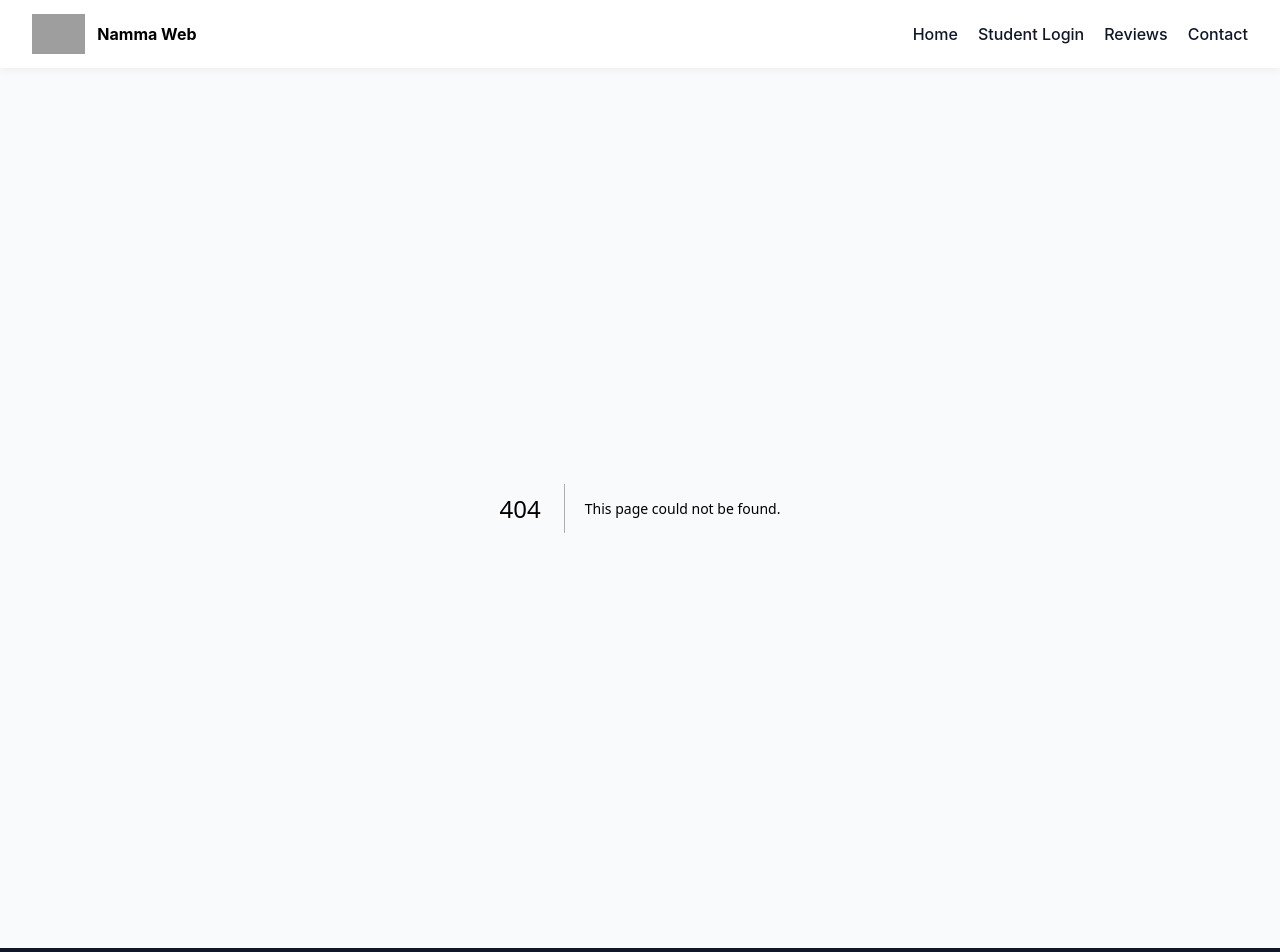
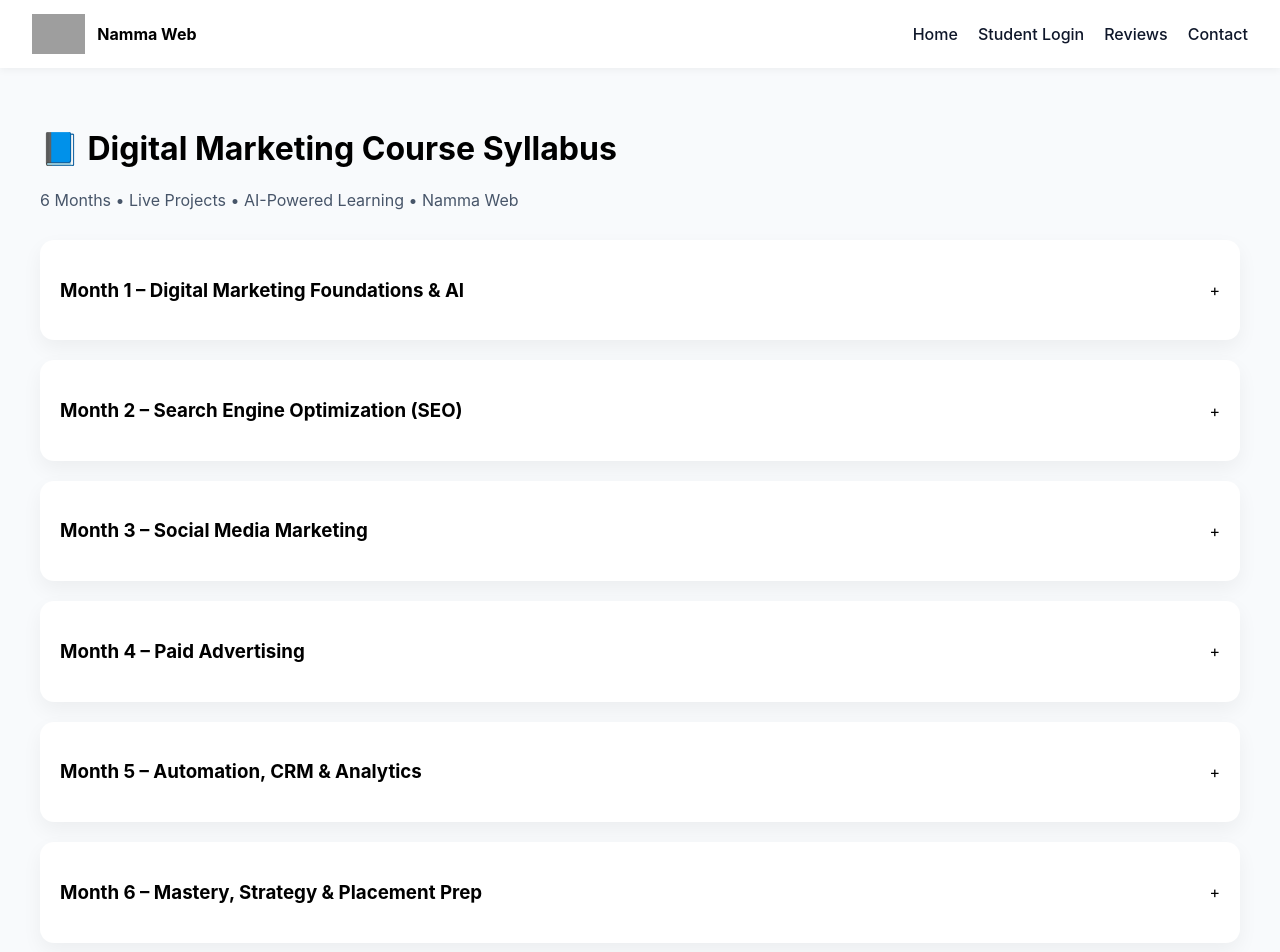
Before and after one commit to nammaweb/nammaweblmsdigital-marketing, a Next.js app: page /syllabus in a window 1280 px wide. Before the commit this address had no page. Shown: the top 952 px of the page. Built offline with nearby package versions, Linux system fonts and the light colour scheme; grey boxes are pictures that could not be loaded.

Commit message:
Create page.js

```diff
--- /dev/null
+++ b/app/syllabus/page.js
@@ -0,0 +1,318 @@
+"use client";
+
+import { useState } from "react";
+
+export default function SyllabusPage() {
+  return (
+    <div>
+      <h1>📘 Digital Marketing Course Syllabus</h1>
+      <p style={{ color: "#475569", marginBottom: "30px" }}>
+        6 Months • Live Projects • AI-Powered Learning • Namma Web
+      </p>
+
+      <Month
+        title="Month 1 – Digital Marketing Foundations & AI"
+        weeks={[
+          {
+            title: "Week 1 – Introduction & Market Basics",
+            topics: [
+              "What is Digital Marketing",
+              "Marketing fundamentals",
+              "Customer psychology",
+              "Introduction to AI tools"
+            ]
+          },
+          {
+            title: "Week 2 – Branding & Online Visibility",
+            topics: [
+              "Brand identity",
+              "Website basics",
+              "Domain & hosting",
+              "Competitor analysis"
+            ]
+          },
+          {
+            title: "Week 3 – Content & Research",
+            topics: [
+              "Content types",
+              "Keyword research",
+              "AI content generation",
+              "Market research tools"
+            ]
+          },
+          {
+            title: "Week 4 – Strategy Building",
+            topics: [
+              "Digital strategy",
+              "Customer funnel",
+              "Growth planning",
+              "Mini live project"
+            ]
+          }
+        ]}
+      />
+
+      <Month
+        title="Month 2 – Search Engine Optimization (SEO)"
+        weeks={[
+          {
+            title: "Week 1 – SEO Fundamentals",
+            topics: [
+              "How search engines work",
+              "Keyword research",
+              "Search intent",
+              "SEO tools"
+            ]
+          },
+          {
+            title: "Week 2 – On-Page SEO",
+            topics: [
+              "Meta tags",
+              "Content optimisation",
+              "Internal linking",
+              "Image optimisation"
+            ]
+          },
+          {
+            title: "Week 3 – Technical & Local SEO",
+            topics: [
+              "Technical SEO basics",
+              "Site speed",
+              "Local SEO",
+              "Google Business Profile"
+            ]
+          },
+          {
+            title: "Week 4 – SEO Live Project",
+            topics: [
+              "Website audit",
+              "SEO implementation",
+              "Ranking tracking",
+              "SEO reporting"
+            ]
+          }
+        ]}
+      />
+
+      <Month
+        title="Month 3 – Social Media Marketing"
+        weeks={[
+          {
+            title: "Week 1 – Social Media Strategy",
+            topics: [
+              "Platform overview",
+              "Content planning",
+              "Audience targeting",
+              "Growth strategy"
+            ]
+          },
+          {
+            title: "Week 2 – Instagram & Facebook",
+            topics: [
+              "Profile optimisation",
+              "Reels & posts",
+              "Hashtags",
+              "Engagement strategy"
+            ]
+          },
+          {
+            title: "Week 3 – LinkedIn & YouTube",
+            topics: [
+              "LinkedIn personal branding",
+              "YouTube basics",
+              "Short-form content",
+              "Analytics"
+            ]
+          },
+          {
+            title: "Week 4 – Social Media Live Project",
+            topics: [
+              "Account handling",
+              "Growth tracking",
+              "Content execution",
+              "Reporting"
+            ]
+          }
+        ]}
+      />
+
+      <Month
+        title="Month 4 – Paid Advertising"
+        weeks={[
+          {
+            title: "Week 1 – Google Ads",
+            topics: [
+              "Search ads",
+              "Keyword planning",
+              "Ad copy writing",
+              "Campaign structure"
+            ]
+          },
+          {
+            title: "Week 2 – Meta Ads",
+            topics: [
+              "Facebook ads",
+              "Instagram ads",
+              "Audience targeting",
+              "Creatives"
+            ]
+          },
+          {
+            title: "Week 3 – Funnels & Conversion",
+            topics: [
+              "Landing pages",
+              "Lead generation",
+              "Conversion tracking",
+              "Optimisation"
+            ]
+          },
+          {
+            title: "Week 4 – Ads Live Project",
+            topics: [
+              "Campaign launch",
+              "Budget handling",
+              "Performance analysis",
+              "ROI tracking"
+            ]
+          }
+        ]}
+      />
+
+      <Month
+        title="Month 5 – Automation, CRM & Analytics"
+        weeks={[
+          {
+            title: "Week 1 – Email Marketing",
+            topics: [
+              "Email campaigns",
+              "Automation",
+              "Segmentation",
+              "Tools"
+            ]
+          },
+          {
+            title: "Week 2 – CRM & Funnels",
+            topics: [
+              "CRM basics",
+              "Lead nurturing",
+              "Sales funnels",
+              "Automation logic"
+            ]
+          },
+          {
+            title: "Week 3 – Analytics",
+            topics: [
+              "Google Analytics",
+              "Reports",
+              "Tracking conversions",
+              "Insights"
+            ]
+          },
+          {
+            title: "Week 4 – Automation Project",
+            topics: [
+              "Workflow setup",
+              "Automation testing",
+              "Reporting",
+              "Optimization"
+            ]
+          }
+        ]}
+      />
+
+      <Month
+        title="Month 6 – Mastery, Strategy & Placement Prep"
+        weeks={[
+          {
+            title: "Week 1 – Advanced Strategy",
+            topics: [
+              "Growth hacking",
+              "Advanced funnels",
+              "AI optimisation",
+              "Scaling strategies"
+            ]
+          },
+          {
+            title: "Week 2 – Final Live Project",
+            topics: [
+              "Complete digital audit",
+              "Execution",
+              "Performance tracking",
+              "Presentation"
+            ]
+          },
+          {
+            title: "Week 3 – Exam & Certification",
+            topics: [
+              "Revision",
+              "Final exam",
+              "Project evaluation",
+              "Certification"
+            ]
+          },
+          {
+            title: "Week 4 – Placement & Career",
+            topics: [
+              "Portfolio building",
+              "Interview prep",
+              "Placement opportunity",
+              "Career guidance"
+            ]
+          }
+        ]}
+      />
+    </div>
+  );
+}
+
+/* COMPONENTS */
+
+function Month({ title, weeks }) {
+  const [open, setOpen] = useState(false);
+
+  return (
+    <div style={monthBox}>
+      <div style={monthHeader} onClick={() => setOpen(!open)}>
+        <h3>{title}</h3>
+        <span>{open ? "−" : "+"}</span>
+      </div>
+
+      {open && (
+        <div style={{ marginTop: "15px" }}>
+          {weeks.map((week, i) => (
+            <div key={i} style={weekBox}>
+              <strong>{week.title}</strong>
+              <ul>
+                {week.topics.map((t, j) => (
+                  <li key={j}>{t}</li>
+                ))}
+              </ul>
+            </div>
+          ))}
+        </div>
+      )}
+    </div>
+  );
+}
+
+/* STYLES */
+
+const monthBox = {
+  background: "white",
+  padding: "20px",
+  borderRadius: "14px",
+  marginBottom: "20px",
+  boxShadow: "0 8px 20px rgba(0,0,0,0.05)",
+  cursor: "pointer"
+};
+
+const monthHeader = {
+  display: "flex",
+  justifyContent: "space-between",
+  alignItems: "center"
+};
+
+const weekBox = {
+  marginTop: "10px",
+  paddingLeft: "15px"
+};
```
